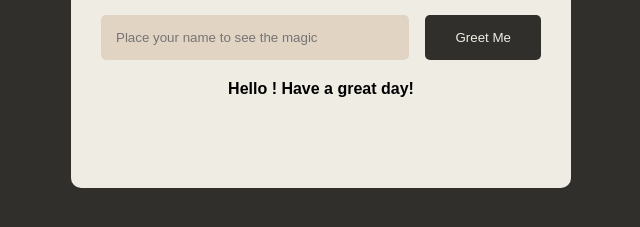
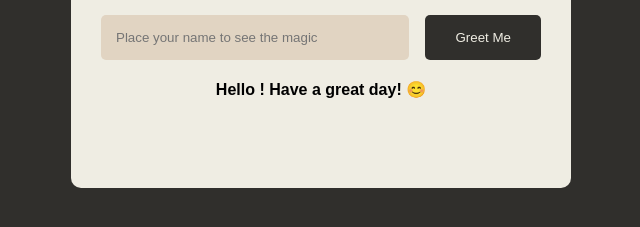
Before and after one commit to JS-Learning-Path/JS-Web, a website: page Async Greeting App/index.html in a window 1280 px wide. Both pictures are taken after a click on the button "Greet Me". Shown: the part 337-564 px from the top of the page, 319-959 px from the left. Drawn offline with Linux system fonts and the light colour scheme.

Commit message:
Add emoji to greeting message and clean up CSS comments

```diff
--- a/Async Greeting App/index.js
+++ b/Async Greeting App/index.js
@@ -7,7 +7,7 @@ button.addEventListener("click", async () => {
   const name = input.value;
   greetingSection.textContent = "I am preparing your greeting...";
   await new Promise((resolve) => setTimeout(resolve, 1000));
-  greetingSection.textContent = "Hello " + name + "! Have a great day!";
+  greetingSection.textContent = "Hello " + name + "! Have a great day! 😊";
   greetingSection.style.color = "black";
   greetingSection.style.fontWeight = "bold";
   greetingSection.style.padding = "10px";
--- a/Async Greeting App/style.css
+++ b/Async Greeting App/style.css
@@ -18,7 +18,6 @@ body {
   max-width: 100%;
   position: absolute;
   background-color: #efede3;
-  /* touch-action: 50%; */
   top: 50%;
   left: 50%;
   transform: translate(-50%, -50%);
@@ -44,6 +43,7 @@ h2 {
   border: none;
   border-radius: 5px;
   background-color: #e1d4c2;
+  caret-color: #302f2c;
 }
 #greetBtn {
   padding: 10px 30px;
```
